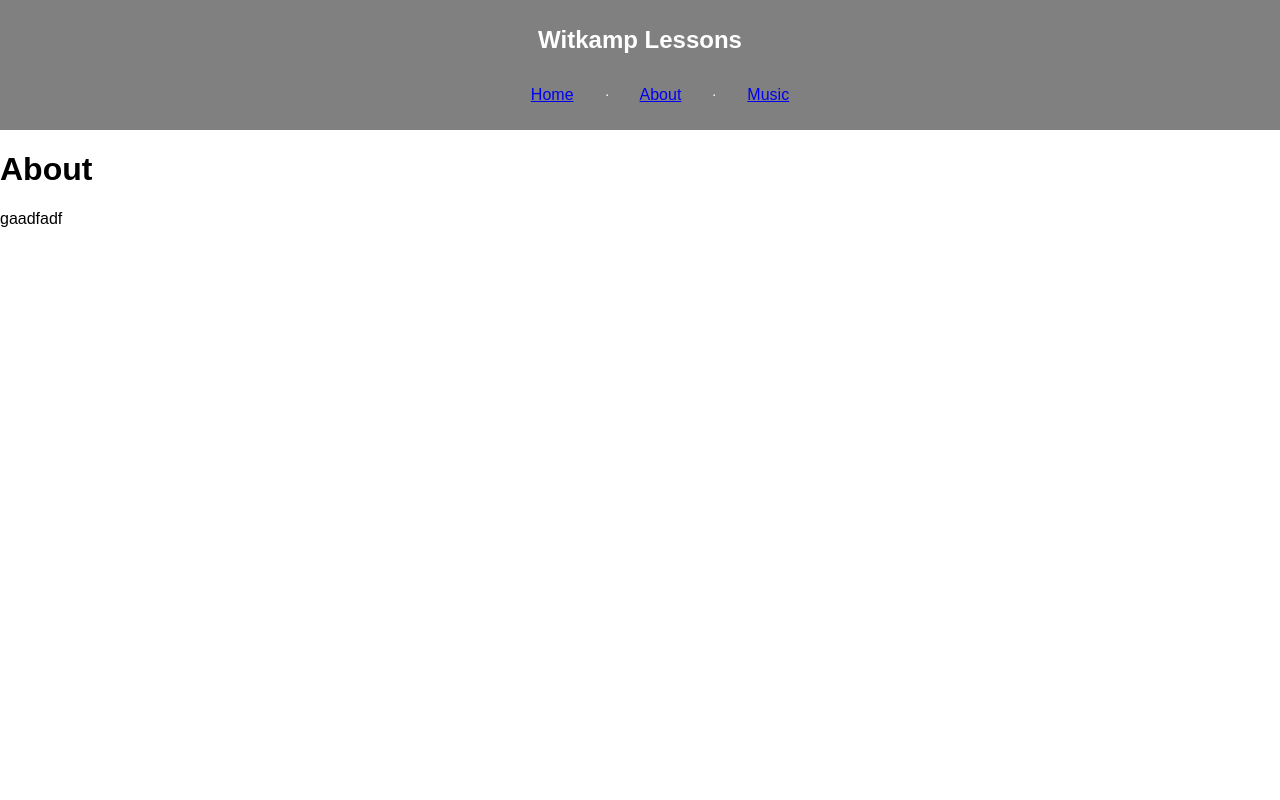
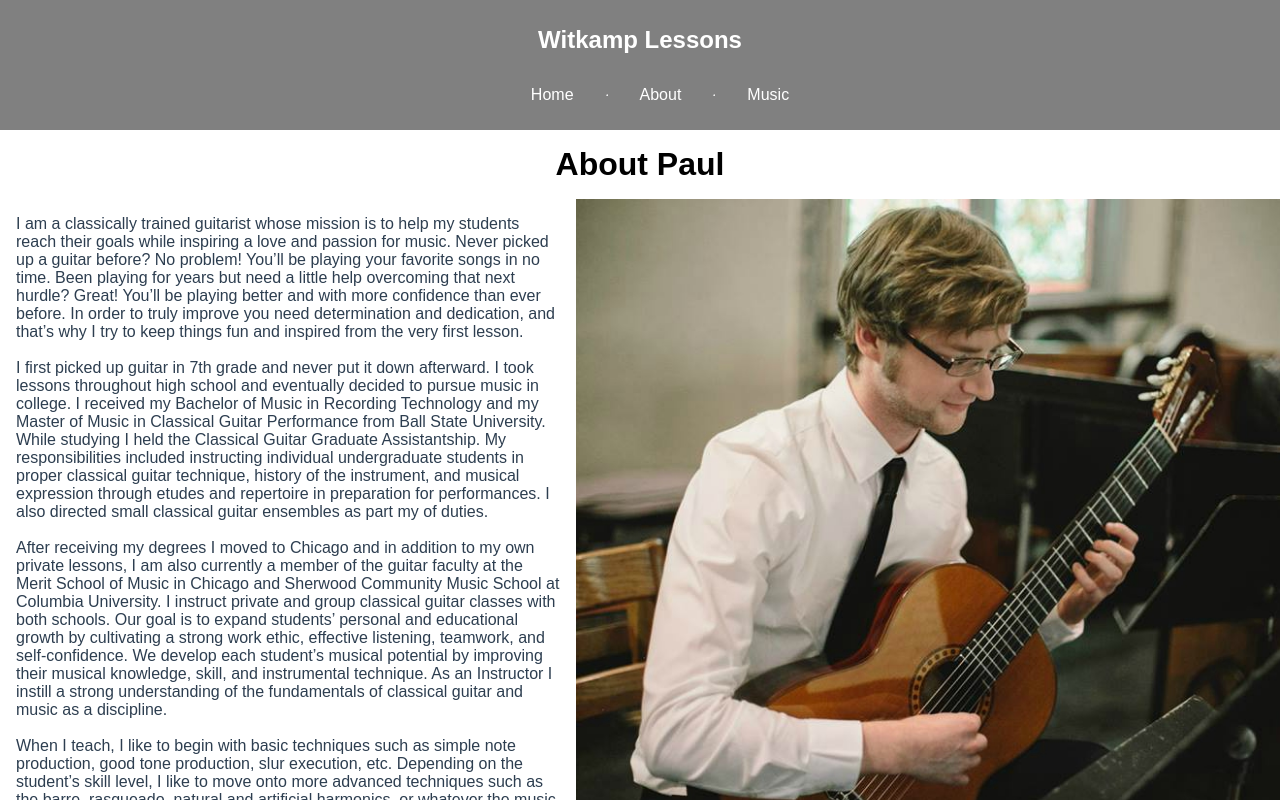
Before and after one commit to GuitarOTronic/paulsSite, a React (Create React App) app: page /about in a window 1280 px wide. Shown: the top 800 px of the page. Built offline with nearby package versions, Linux system fonts and the light colour scheme.

Commit message:
added about page

```diff
--- a/src/App.css
+++ b/src/App.css
@@ -11,6 +11,14 @@
   font-size: large;
 }
 
+button:hover {
+  cursor: pointer;
+}
+
+.centerDiv{
+  display: flex;
+  justify-content:  center;
+}
 /* @media (min-width:320px)  {
   .home-header {
     color:purple;
--- a/src/App.js
+++ b/src/App.js
@@ -1,10 +1,10 @@
 import React, { Component } from 'react';
 import { BrowserRouter as Router, Route } from 'react-router-dom'
 
-import About from './components/about.js'
+import About from './components//about/about.js'
 import Banner from './components/banner.js'
-import Home from './components/home.js'
-import Music from './components/music.js'
+import Home from './components/home/home.js'
+import Music from './components/music/music.js'
 import './App.css';
 
 class App extends Component {
--- a/src/components/about.js
+++ /dev/null
@@ -1,17 +0,0 @@
-import React, { Component } from 'react'
-
-class About extends Component{
-
-
-
-  render(){
-    return(
-      <div>
-        <h1>About</h1>
-        gaadfadf
-      </div>
-    )
-  }
-}
-
-export default About
--- /dev/null
+++ b/src/components/about/about.js
@@ -0,0 +1,39 @@
+import React, { Component } from 'react'
+import '../../css/about.css'
+
+class About extends Component{
+
+
+
+  render(){
+    return(
+      <div>
+        <h1>About Paul</h1>
+        <div className='aboutContainer centerDiv'>
+          <div className='practingContainer'>
+            <div className='practing'></div>
+          </div>
+
+          <div className='centerDiv'>
+            <article className='aboutContent'>
+              I am a classically trained guitarist whose mission is to help my students reach their goals while inspiring a love and passion for music. Never picked up a guitar before? No problem! You’ll be playing your favorite songs in no time. Been playing for years but need a little help overcoming that next hurdle? Great! You’ll be playing better and with more confidence than ever before. In order to truly improve you need determination and dedication, and that’s why I try to keep things    fun and inspired from the very first lesson.
+              <br/><br/>
+              I first picked up guitar in 7th grade and never put it down afterward. I took lessons throughout high school and eventually decided to pursue music in college. I received my Bachelor of Music in Recording Technology and my Master of Music in Classical Guitar Performance from Ball State University. While  studying I held the Classical Guitar Graduate Assistantship. My responsibilities included instructing individual undergraduate students in proper classical guitar technique, history of the instrument, and musical expression through etudes and repertoire in preparation for performances. I also directed small classical guitar ensembles as part my of duties.
+              <br/><br/>
+              After receiving my degrees I moved to Chicago and in addition to my own private lessons, I am also currently a member of the guitar faculty at the Merit School of Music in Chicago and Sherwood Community Music School at Columbia University. I instruct private and group classical guitar classes with both schools. Our goal is to expand students’ personal and educational growth by cultivating a strong work ethic, effective listening, teamwork, and self-confidence. We develop each student’s musical potential by improving their musical knowledge, skill, and instrumental technique. As an Instructor I instill a strong understanding of the fundamentals of classical guitar and music as a discipline.
+              <br/><br/>
+              When I teach, I like to begin with basic techniques such as simple note production, good tone production, slur execution, etc. Depending on the student’s skill level, I like to move onto more advanced techniques such as the barre, rasgueado, natural and artificial harmonics, or whatever the music we're working on might need. I think it is important to develop reading skills for traditional music notation with an emphasis on phrasing and musicality, and offer guidance in the development of the skills necessary to execute guitar techniques while incorporating basic to advanced music theory knowledge to understanding the guitar.
+              <br/><br/>
+              While my primary focus has been Classical Guitar, I understand that each person has their own goals. As a private instructor, I make my goal the student's goal and create lesson plans tailored to the individual student’s needs and desires. Whether you're trying to pursue music at the collegiate level or just learn a few of your favorite songs, I'll be sure to help you get here!
+            </article>
+          </div>
+        </div>
+
+
+
+      </div>
+    )
+  }
+}
+
+export default About
--- a/src/components/home.js
+++ b/src/components/home/home.js
@@ -1,7 +1,7 @@
 import React, { Component } from 'react'
-import Testamonial from './testamonial.js'
-import '../css/home.css'
-import testamonialDB from '../assets/testamonialDB.js'
+import Testamonial from './../home/testamonial.js'
+import '../../css/home.css'
+import testamonialDB from '../../assets/testamonialDB.js'
 class Home extends Component{
   constructor(props){
     super(props)
@@ -17,7 +17,7 @@ class Home extends Component{
     return(
       <div className='homeContainer'>
         <div className='becomeStudentBtnContainer'>
-          <button className='becomeStudentBtn' onClick={ this.showSignUp }> Become a Student </button>
+          <button className='becomeStudentBtn' onClick={ this.showSignUp }> Become a Student! </button>
         </div>
         <div className='testamonialContainer'>
           { testamonialDB.map((testamonial, i) => <Testamonial name= { testamonial.name } date={ testamonial.date } testamonial={ testamonial.testamonial } title={testamonial.title} key={ i }/>) }
--- /dev/null
+++ b/src/css/about.css
@@ -0,0 +1,47 @@
+.aboutContent{
+  margin: 1rem;
+  color:#2d3e50;
+  max-width: 700px;
+}
+
+.aboutContainer{
+  display: flex;
+  flex-direction: column;
+}
+
+h1 {
+  margin: 1rem;
+  text-align:center;
+}
+
+
+
+.practingContainer{
+  display: flex;
+  justify-content: center;
+}
+
+.practing{
+  width: 320px;
+  min-height: 300px;
+  background-image: url('../pics/practicing.jpg');
+  background-position: cover;
+  background-size: contain;
+  background-repeat: no-repeat;
+}
+
+@media (min-width:1024px){
+  .aboutContainer{
+    flex-direction: row-reverse;
+  }
+  /* .aboutContent{
+    max-width:
+  } */
+
+  .practing{
+    /* width: 640px; */
+    width: 55vw;
+    min-height: 100%;
+    /* position: fixed; */
+  }
+}
--- a/src/css/banner.css
+++ b/src/css/banner.css
@@ -1,13 +1,25 @@
-.hamMenuContainer li {
-  list-style: none;
-  padding: 1rem 0;
-  text-align: center;
+a {
+  text-decoration: none;
+  color:#fff;
+  }
 
+a:active{
+  color: red;
 }
 
 .bannerMenu {
   display:flex;
   flex-direction: row;
+}
+
+.hamMenuContainer{
+  background-color: grey;
+}
+
+.hamMenuContainer li {
+  list-style: none;
+  padding: 1rem 0;
+  text-align: center;
 }
 
 li:hover {
@@ -17,6 +29,7 @@ li:hover {
 .hamMenuContainer ul{
   display: flex;
   flex-direction: column;
+  margin-top: 0;
 }
 .hamburger{
   height: 3rem;
--- a/src/css/home.css
+++ b/src/css/home.css
@@ -13,8 +13,12 @@
 .becomeStudentBtn{
   height: 44px;
   background-color: tomato;
+  color: #fff;
+  font-size: 1rem;
+  margin-bottom: 1rem;
+}
 
-}
+
 
 .dateName{
   display: flex;
@@ -69,8 +73,12 @@
   }
 }
 @media  (min-width:768px) {
+  .becomeStudentBtnContainer{
+    display: flex;
+    justify-content: center;
+  }
   .becomeStudentBtn{
-    width: 9rem;
+    width: 14rem;
     flex-wrap: nowrap;
   }
   .testamonial{
```
Also changed, not shown: src/components/home/testamonial.js (renamed from src/components/testamonial.js), src/components/music/music.js (renamed from src/components/music.js), src/pics/practicing.jpg (added).
